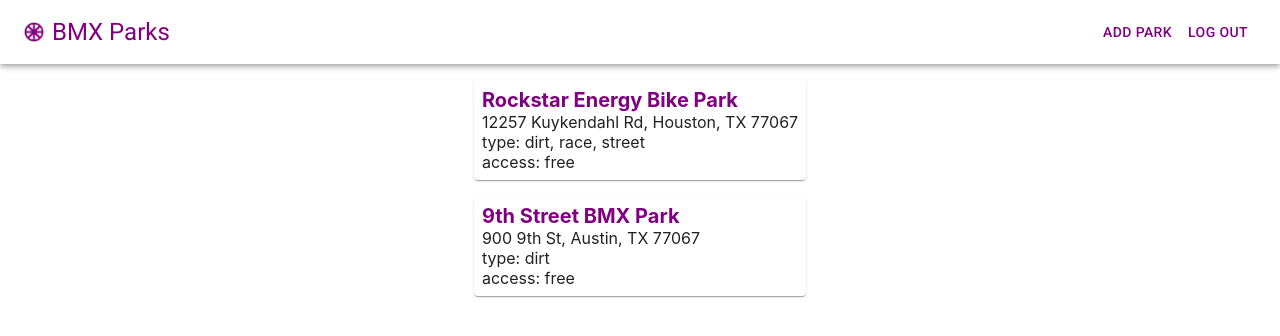
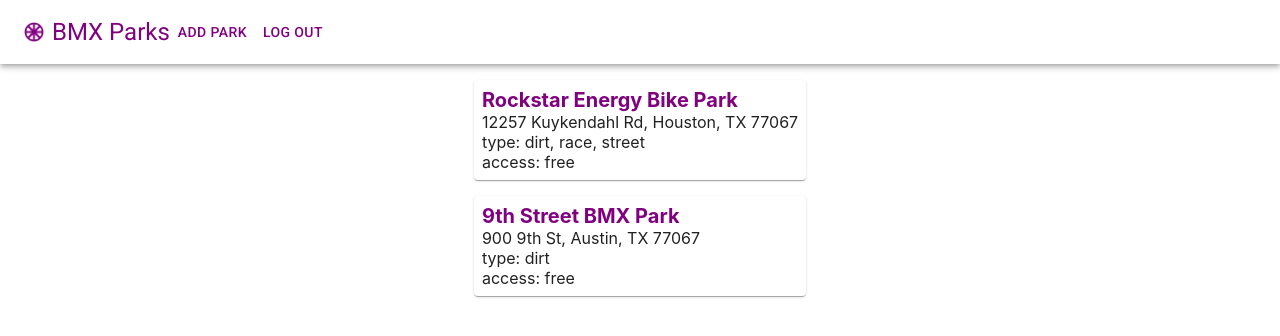
Before and after one commit to forrestmorrison/bmxparks-app, a React (Create React App) app: page / in a window 1280 px wide. Shown: the top 336 px of the page. Built offline with nearby package versions, Linux system fonts and the light colour scheme.

Commit message:
added links to NavBar

```diff
--- a/src/components/NavBar.jsx
+++ b/src/components/NavBar.jsx
@@ -6,6 +6,7 @@ import Typography from '@mui/material/Typography';
 import Button from '@mui/material/Button';
 import bmxlogo from '../images/bmxlogo.jpg'
 import { Link } from 'react-router-dom';
+import { display } from '@mui/system';
 
 const logo = bmxlogo
 
@@ -17,6 +18,13 @@ const NavBar = () => {
         >
             <AppBar position="static" color=''>
                 <Toolbar>
+                    <Link to="/"
+                        style={{
+                            textDecoration:"none",
+                            display: "flex",
+                            alignItems: "center"
+                        }}
+                    >
                         <Box
                             component="img"
                             sx={{
@@ -35,8 +43,15 @@ const NavBar = () => {
                         >
                             BMX Parks
                         </Typography>
+                    </Link>
                     <AddPark />
-                    <Link to="/signup"><Button color="primary">Log Out</Button></Link>
+                    <Link to="/signup"
+                        style={{
+                            textDecoration:"none"
+                        }}
+                    >
+                        <Button color="primary">Log Out</Button>
+                    </Link>
 
                 </Toolbar>
             </AppBar>
```
Lines whose indentation alone changed are shown as unchanged.
